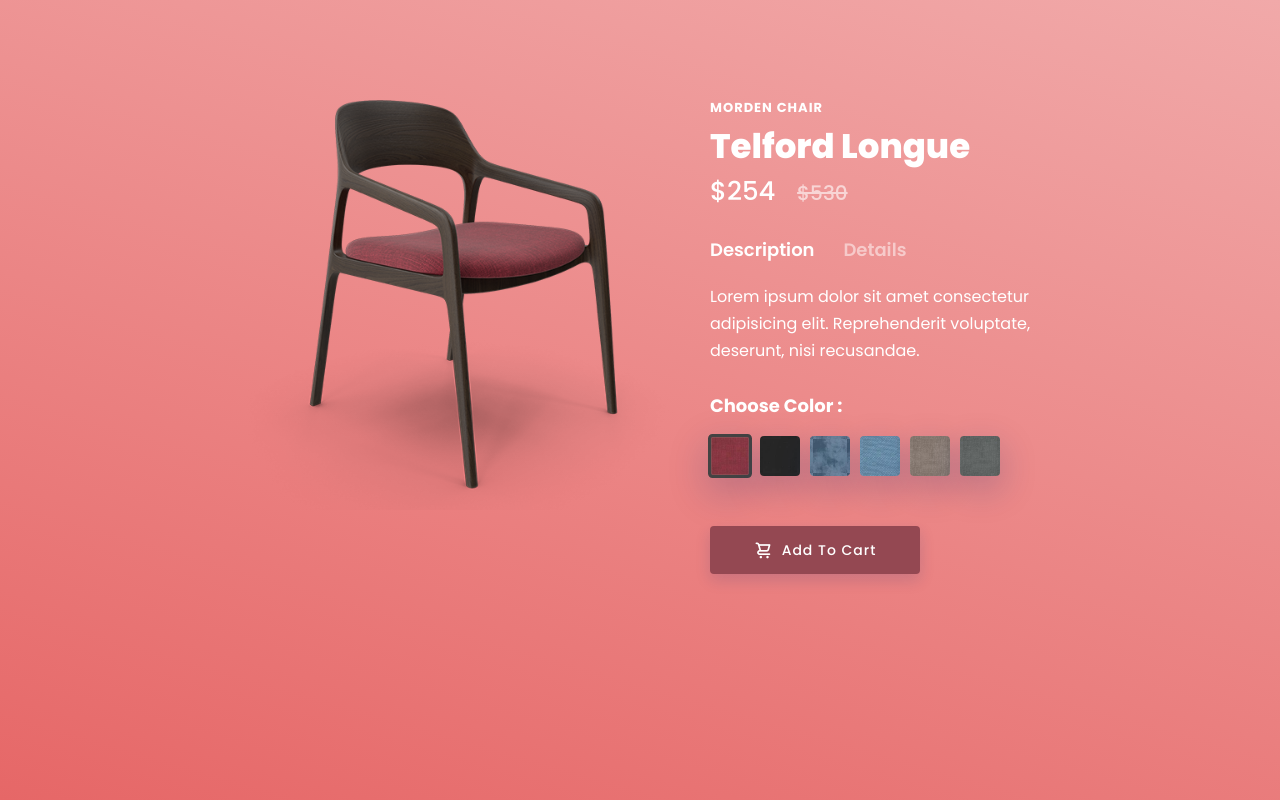
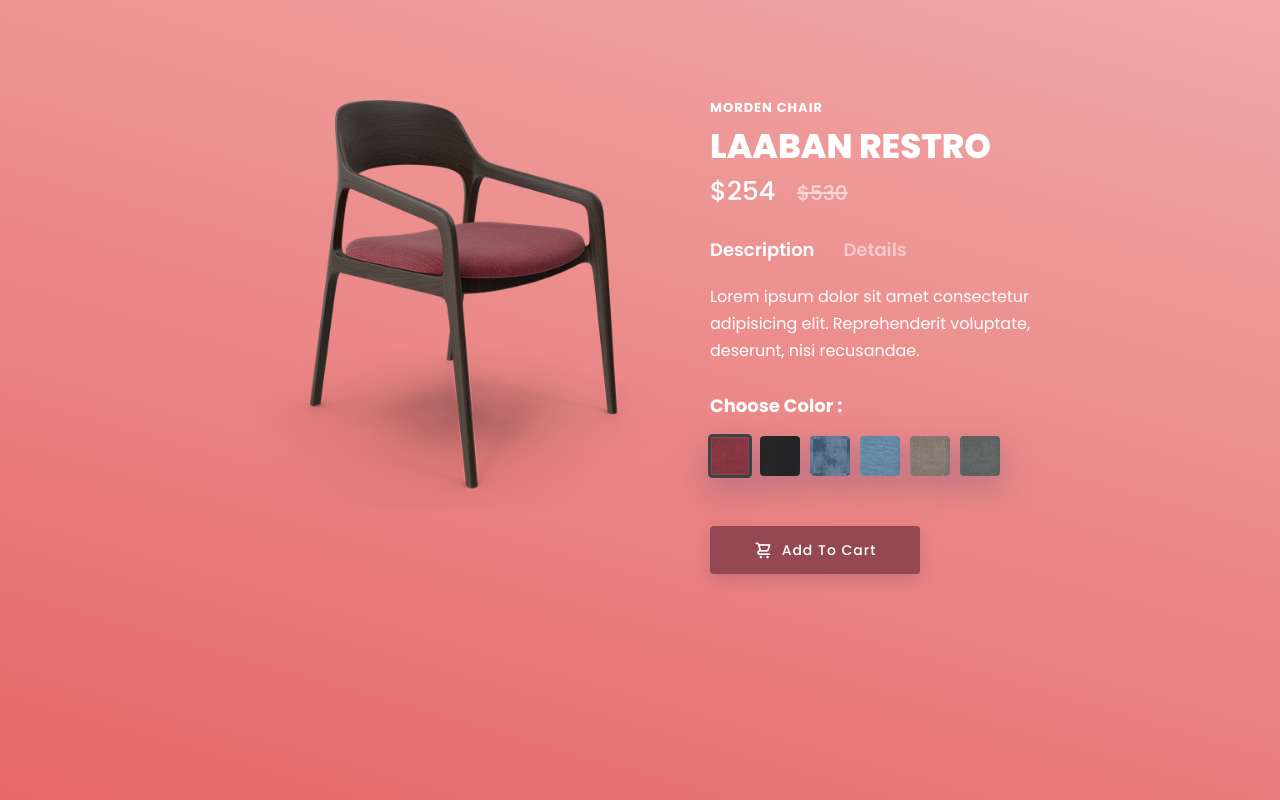
Before and after one commit to mdanassaifi/modern-chair, a plain HTML site: page index.html in a window 1280 px wide. Drawn offline with nearby package versions, Linux system fonts and the light colour scheme.

Commit message:
Update index.html

```diff
--- a/index.html
+++ b/index.html
@@ -14,7 +14,7 @@
         <div class="section">
             <div class="info-wrap mob-margin">
                 <p class="title-up">Morden Chair</p>
-                <h2>Telford Longue</h2>
+                <h2>LAABAN RESTRO </h2>
                 <h4>$254 <span>$530</span></h4>
                 <div class="section-fluid">
                     <input class="desc-btn" type="radio" id="desc-1" name="desc-btn" checked>
```
